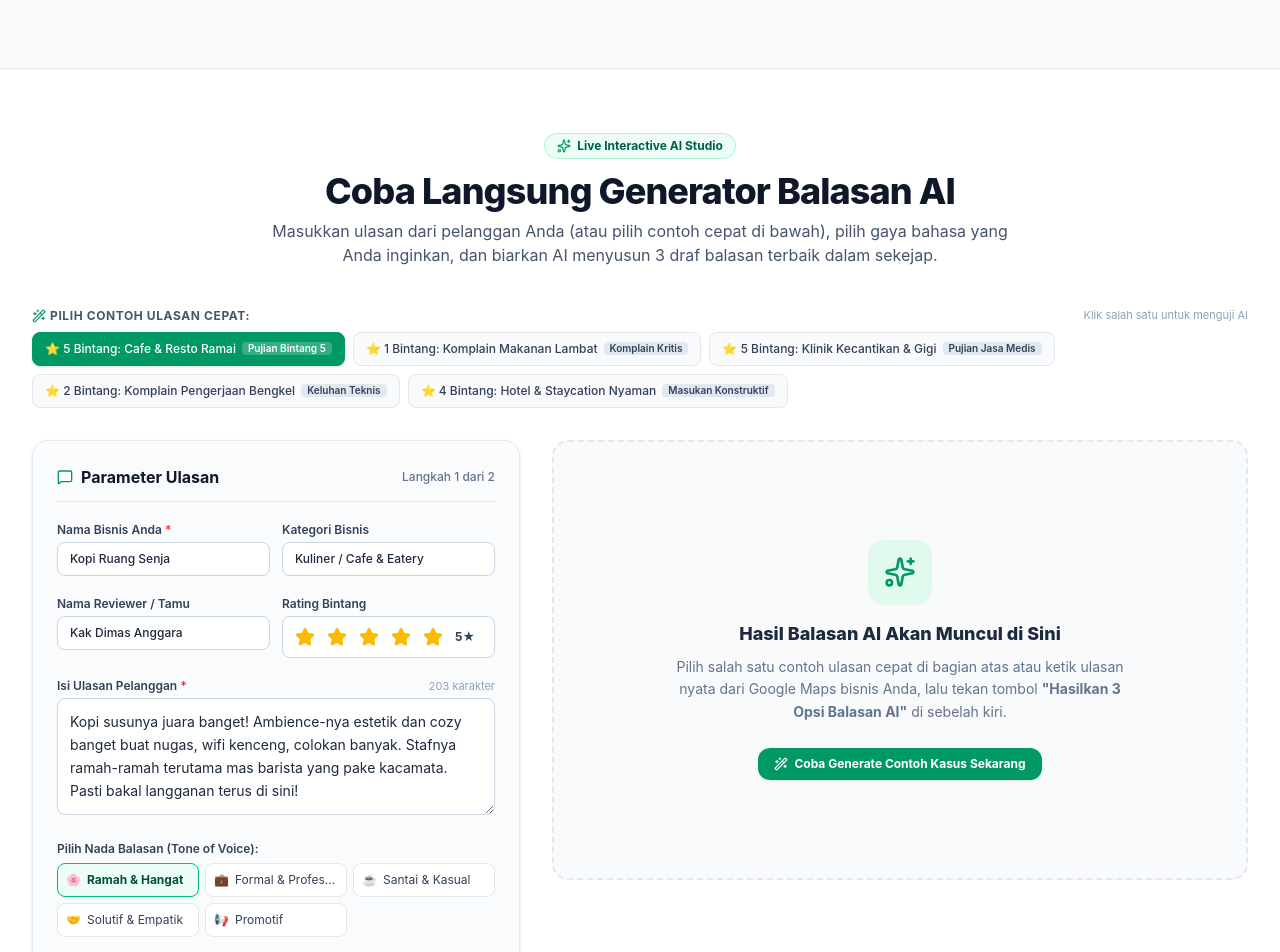
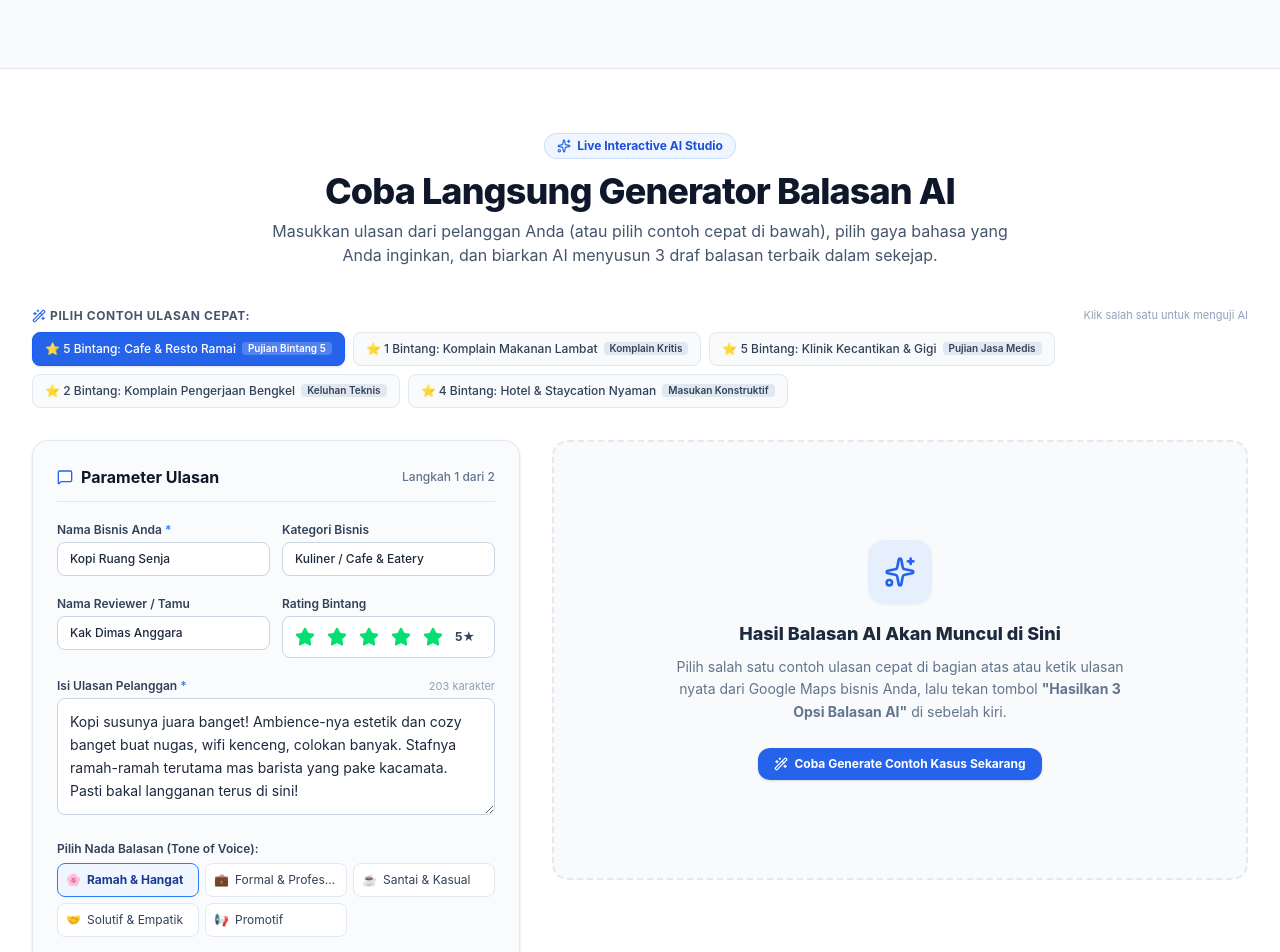
Before and after one commit to hakimarie/ketemuulasan, a React (Vite) app: page / in a window 1280 px wide. Shown: the part 1500-2452 px from the top of the page. Built offline with nearby package versions, Linux system fonts and the light colour scheme.

Commit message:
Align KetemuReview visual system with KetemuTerus brand DNA

```diff
--- a/src/components/GeneratorTool.tsx
+++ b/src/components/GeneratorTool.tsx
@@ -53,7 +53,7 @@ export const GeneratorTool: React.FC<GeneratorToolProps> = ({ onSendToInbox }) =
     { label: 'Ramah & Hangat', icon: '🌸', desc: 'Apresiatif & menyentuh hati' },
     { label: 'Formal & Profesional', icon: '💼', desc: 'Standar korporat & medis' },
     { label: 'Santai & Kasual', icon: '☕', desc: 'Luwes & cocok untuk kafe/fashion' },
-    { label: 'Solutif & Empatik', icon: '🤝', desc: 'Khusus redam komplain 1-3 bintang' },
+    { label: 'Solutif & Empatik', icon: '🤝', desc: 'Khusus blueam komplain 1-3 bintang' },
     { label: 'Promotif', icon: '📢', desc: 'Disertai promo menu/layanan baru' },
   ];
 
@@ -132,11 +132,11 @@ export const GeneratorTool: React.FC<GeneratorToolProps> = ({ onSendToInbox }) =
       <div className="max-w-7xl mx-auto px-4 sm:px-6 lg:px-8">
         {/* Section Header */}
         <div className="text-center max-w-3xl mx-auto mb-10">
-          <div className="inline-flex items-center gap-1.5 px-3 py-1 rounded-full bg-emerald-50 text-emerald-800 text-xs font-bold border border-emerald-200/80 mb-3">
-            <Sparkles className="w-3.5 h-3.5 text-emerald-600" />
+          <div className="inline-flex items-center gap-1.5 px-3 py-1 rounded-full bg-[#EFF6FF] text-[#1D4ED8] text-xs font-bold border border-[#BFDBFE]/80 mb-3">
+            <Sparkles className="w-3.5 h-3.5 text-[#2563EB]" />
             Live Interactive AI Studio
           </div>
-          <h2 className="text-3xl sm:text-4xl font-extrabold text-slate-900 tracking-tight">
+          <h2 className="text-3xl sm:text-4xl font-extrabold text-[#0F172A] tracking-tight">
             Coba Langsung Generator Balasan AI
           </h2>
           <p className="mt-2 text-slate-600 text-sm sm:text-base">
@@ -149,7 +149,7 @@ export const GeneratorTool: React.FC<GeneratorToolProps> = ({ onSendToInbox }) =
         <div className="mb-8">
           <div className="flex items-center justify-between mb-2">
             <span className="text-xs font-bold text-slate-600 uppercase tracking-wider flex items-center gap-1">
-              <Wand2 className="w-3.5 h-3.5 text-emerald-600" /> Pilih Contoh Ulasan Cepat:
+              <Wand2 className="w-3.5 h-3.5 text-[#2563EB]" /> Pilih Contoh Ulasan Cepat:
             </span>
             <span className="text-[11px] text-slate-400">Klik salah satu untuk menguji AI</span>
           </div>
@@ -160,7 +160,7 @@ export const GeneratorTool: React.FC<GeneratorToolProps> = ({ onSendToInbox }) =
                 onClick={() => handleApplyPreset(preset)}
                 className={`text-xs px-3 py-2 rounded-lg border font-medium transition-all flex items-center gap-1.5 ${
                   reviewText === preset.reviewText
-                    ? 'bg-emerald-600 text-white border-emerald-600 shadow-sm'
+                    ? 'bg-[#2563EB] text-white border-blue-600 shadow-sm'
                     : 'bg-slate-50 hover:bg-slate-100 text-slate-700 border-slate-200'
                 }`}
               >
@@ -180,8 +180,8 @@ export const GeneratorTool: React.FC<GeneratorToolProps> = ({ onSendToInbox }) =
           {/* LEFT COLUMN: Input Form (5 cols) */}
           <div className="lg:col-span-5 bg-slate-50/70 p-6 rounded-2xl border border-slate-200/90 shadow-sm space-y-5">
             <div className="flex items-center justify-between border-b border-slate-200 pb-3">
-              <h3 className="font-bold text-slate-900 text-base flex items-center gap-2">
-                <MessageSquare className="w-4 h-4 text-emerald-600" />
+              <h3 className="font-bold text-[#0F172A] text-base flex items-center gap-2">
+                <MessageSquare className="w-4 h-4 text-[#2563EB]" />
                 Parameter Ulasan
               </h3>
               <span className="text-xs text-slate-500 font-medium">Langkah 1 dari 2</span>
@@ -191,14 +191,14 @@ export const GeneratorTool: React.FC<GeneratorToolProps> = ({ onSendToInbox }) =
             <div className="grid grid-cols-1 sm:grid-cols-2 gap-3">
               <div>
                 <label className="block text-xs font-semibold text-slate-700 mb-1">
-                  Nama Bisnis Anda <span className="text-red-500">*</span>
+                  Nama Bisnis Anda <span className="text-blue-500">*</span>
                 </label>
                 <input
                   type="text"
                   value={businessName}
                   onChange={(e) => setBusinessName(e.target.value)}
                   placeholder="Contoh: Kopi Ruang Senja"
-                  className="w-full text-xs px-3 py-2 rounded-lg bg-white border border-slate-300 focus:outline-none focus:ring-2 focus:ring-emerald-500 focus:border-emerald-500 font-medium text-slate-800"
+                  className="w-full text-xs px-3 py-2 rounded-lg bg-white border border-slate-300 focus:outline-none focus:ring-2 focus:ring-blue-500 focus:border-blue-500 font-medium text-slate-800"
                 />
               </div>
 
@@ -211,7 +211,7 @@ export const GeneratorTool: React.FC<GeneratorToolProps> = ({ onSendToInbox }) =
                   value={businessType}
                   onChange={(e) => setBusinessType(e.target.value)}
                   placeholder="Kuliner, Klinik, Bengkel"
-                  className="w-full text-xs px-3 py-2 rounded-lg bg-white border border-slate-300 focus:outline-none focus:ring-2 focus:ring-emerald-500 focus:border-emerald-500 font-medium text-slate-800"
+                  className="w-full text-xs px-3 py-2 rounded-lg bg-white border border-slate-300 focus:outline-none focus:ring-2 focus:ring-blue-500 focus:border-blue-500 font-medium text-slate-800"
                 />
               </div>
             </div>
@@ -227,7 +227,7 @@ export const GeneratorTool: React.FC<GeneratorToolProps> = ({ onSendToInbox }) =
                   value={reviewerName}
                   onChange={(e) => setReviewerName(e.target.value)}
                   placeholder="Contoh: Kak Dimas"
-                  className="w-full text-xs px-3 py-2 rounded-lg bg-white border border-slate-300 focus:outline-none focus:ring-2 focus:ring-emerald-500 focus:border-emerald-500 font-medium text-slate-800"
+                  className="w-full text-xs px-3 py-2 rounded-lg bg-white border border-slate-300 focus:outline-none focus:ring-2 focus:ring-blue-500 focus:border-blue-500 font-medium text-slate-800"
                 />
               </div>
 
@@ -253,7 +253,7 @@ export const GeneratorTool: React.FC<GeneratorToolProps> = ({ onSendToInbox }) =
                       <Star
                         className={`w-5 h-5 ${
                           starVal <= rating
-                            ? 'text-amber-400 fill-amber-400'
+                            ? 'text-green-400 fill-green-400'
                             : 'text-slate-300'
                         }`}
                       />
@@ -270,7 +270,7 @@ export const GeneratorTool: React.FC<GeneratorToolProps> = ({ onSendToInbox }) =
             <div>
               <div className="flex items-center justify-between mb-1">
                 <label className="block text-xs font-semibold text-slate-700">
-                  Isi Ulasan Pelanggan <span className="text-red-500">*</span>
+                  Isi Ulasan Pelanggan <span className="text-blue-500">*</span>
                 </label>
                 <span className="text-[11px] text-slate-400">
                   {reviewText.length} karakter
@@ -281,7 +281,7 @@ export const GeneratorTool: React.FC<GeneratorToolProps> = ({ onSendToInbox }) =
                 value={reviewText}
                 onChange={(e) => setReviewText(e.target.value)}
                 placeholder="Tulis atau salin ulasan yang diberikan pelanggan di Google Maps..."
-                className="w-full text-xs sm:text-sm p-3 rounded-lg bg-white border border-slate-300 focus:outline-none focus:ring-2 focus:ring-emerald-500 focus:border-emerald-500 text-slate-800 leading-relaxed resize-y"
+                className="w-full text-xs sm:text-sm p-3 rounded-lg bg-white border border-slate-300 focus:outline-none focus:ring-2 focus:ring-blue-500 focus:border-blue-500 text-slate-800 leading-relaxed resize-y"
               />
             </div>
 
@@ -298,7 +298,7 @@ export const GeneratorTool: React.FC<GeneratorToolProps> = ({ onSendToInbox }) =
                     onClick={() => setTone(item.label)}
                     className={`p-2 rounded-lg text-left border transition-all text-xs ${
                       tone === item.label
-                        ? 'bg-emerald-50 border-emerald-500 text-emerald-900 font-bold shadow-xs'
+                        ? 'bg-[#EFF6FF] border-blue-500 text-blue-900 font-bold shadow-xs'
                         : 'bg-white border-slate-200 text-slate-700 hover:bg-slate-50'
                     }`}
                   >
@@ -319,7 +319,7 @@ export const GeneratorTool: React.FC<GeneratorToolProps> = ({ onSendToInbox }) =
               <select
                 value={language}
                 onChange={(e) => setLanguage(e.target.value)}
-                className="w-full text-xs px-3 py-2 rounded-lg bg-white border border-slate-300 focus:outline-none focus:ring-2 focus:ring-emerald-500 text-slate-800 font-medium"
+                className="w-full text-xs px-3 py-2 rounded-lg bg-white border border-slate-300 focus:outline-none focus:ring-2 focus:ring-blue-500 text-slate-800 font-medium"
               >
                 {LANGUAGE_OPTIONS.map((lang) => (
                   <option key={lang} value={lang}>
@@ -334,7 +334,7 @@ export const GeneratorTool: React.FC<GeneratorToolProps> = ({ onSendToInbox }) =
               <button
                 type="button"
                 onClick={() => setShowAdvanced(!showAdvanced)}
-                className="flex items-center justify-between w-full text-xs font-semibold text-slate-600 hover:text-slate-900 py-1"
+                className="flex items-center justify-between w-full text-xs font-semibold text-slate-600 hover:text-[#0F172A] py-1"
               >
                 <span className="flex items-center gap-1.5">
                   <SlidersHorizontal className="w-3.5 h-3.5 text-slate-500" />
@@ -354,21 +354,21 @@ export const GeneratorTool: React.FC<GeneratorToolProps> = ({ onSendToInbox }) =
                       value={promotion}
                       onChange={(e) => setPromotion(e.target.value)}
                       placeholder="Contoh: diskon 15% untuk repeat order"
-                      className="w-full px-2.5 py-1.5 rounded-md bg-white border border-slate-300 text-xs focus:ring-2 focus:ring-emerald-500"
+                      className="w-full px-2.5 py-1.5 rounded-md bg-white border border-slate-300 text-xs focus:ring-2 focus:ring-blue-500"
                     />
                   </div>
 
                   {rating <= 3 && (
                     <div>
-                      <label className="block text-[11px] font-semibold text-amber-800 mb-1 flex items-center gap-1">
-                        <AlertTriangle className="w-3 h-3 text-amber-600" /> Kontak Penyelesaian Komplain (WA / CS):
+                      <label className="block text-[11px] font-semibold text-[#237A45] mb-1 flex items-center gap-1">
+                        <AlertTriangle className="w-3 h-3 text-[#2F9E59]" /> Kontak Penyelesaian Komplain (WA / CS):
                       </label>
                       <input
                         type="text"
                         value={contactResolution}
                         onChange={(e) => setContactResolution(e.target.value)}
                         placeholder="Contoh: WhatsApp Manajer di 0812-xxxx-xxxx"
-                        className="w-full px-2.5 py-1.5 rounded-md bg-amber-50 border border-amber-300 text-xs text-amber-950 font-medium focus:ring-2 focus:ring-amber-500"
+                        className="w-full px-2.5 py-1.5 rounded-md bg-[#ECFDF3] border border-green-300 text-xs text-green-950 font-medium focus:ring-2 focus:ring-green-500"
                       />
                     </div>
                   )}
@@ -382,7 +382,7 @@ export const GeneratorTool: React.FC<GeneratorToolProps> = ({ onSendToInbox }) =
                       value={customNotes}
                       onChange={(e) => setCustomNotes(e.target.value)}
                       placeholder="Contoh: sampaikan bahwa AC sudah kami perbaiki kemarin"
-                      className="w-full px-2.5 py-1.5 rounded-md bg-white border border-slate-300 text-xs focus:ring-2 focus:ring-emerald-500"
+                      className="w-full px-2.5 py-1.5 rounded-md bg-white border border-slate-300 text-xs focus:ring-2 focus:ring-blue-500"
                     />
                   </div>
                 </div>
@@ -394,7 +394,7 @@ export const GeneratorTool: React.FC<GeneratorToolProps> = ({ onSendToInbox }) =
               type="button"
               disabled={isLoading || !reviewText.trim()}
               onClick={handleGenerate}
-              className="w-full py-3.5 px-4 rounded-xl bg-gradient-to-r from-emerald-600 via-teal-600 to-emerald-700 hover:from-emerald-700 hover:to-teal-800 text-white font-bold text-sm shadow-md shadow-emerald-600/20 hover:shadow-lg transition-all flex items-center justify-center gap-2 disabled:opacity-50 disabled:cursor-not-allowed group cursor-pointer"
+              className="w-full py-3.5 px-4 rounded-xl bg-gradient-to-r from-blue-600 via-green-600 to-blue-700 hover:from-blue-700 hover:to-green-800 text-white font-bold text-sm shadow-md shadow-blue-600/20 hover:shadow-lg transition-all flex items-center justify-center gap-2 disabled:opacity-50 disabled:cursor-not-allowed group cursor-pointer"
             >
               {isLoading ? (
                 <>
@@ -403,7 +403,7 @@ export const GeneratorTool: React.FC<GeneratorToolProps> = ({ onSendToInbox }) =
                 </>
               ) : (
                 <>
-                  <Sparkles className="w-4 h-4 text-emerald-200 group-hover:rotate-12 transition-transform" />
+                  <Sparkles className="w-4 h-4 text-blue-200 group-hover:rotate-12 transition-transform" />
                   <span>Hasilkan 3 Opsi Balasan AI</span>
                 </>
               )}
@@ -415,10 +415,10 @@ export const GeneratorTool: React.FC<GeneratorToolProps> = ({ onSendToInbox }) =
             {result ? (
               <div className="space-y-6 animate-in fade-in duration-300">
                 {/* Sentiment Analysis Bar */}
-                <div className="bg-slate-900 text-white p-5 rounded-2xl shadow-lg border border-slate-800">
-                  <div className="flex items-center justify-between border-b border-slate-800 pb-3">
+                <div className="bg-[#0F172A] text-white p-5 rounded-2xl shadow-lg border border-[#0F172A]">
+                  <div className="flex items-center justify-between border-b border-[#0F172A] pb-3">
                     <div className="flex items-center gap-2">
-                      <span className="p-1.5 rounded-lg bg-emerald-500/20 text-emerald-400">
+                      <span className="p-1.5 rounded-lg bg-[#EFF6FF]0/20 text-blue-400">
                         <CheckCircle2 className="w-4 h-4" />
                       </span>
                       <div>
@@ -431,10 +431,10 @@ export const GeneratorTool: React.FC<GeneratorToolProps> = ({ onSendToInbox }) =
                       <span
                         className={`text-xs font-bold px-2.5 py-1 rounded-full uppercase tracking-wider ${
                           result.analysis.sentiment === 'positive'
-                            ? 'bg-emerald-500/20 text-emerald-300 border border-emerald-500/30'
+                            ? 'bg-[#EFF6FF]0/20 text-blue-300 border border-blue-500/30'
                             : result.analysis.sentiment === 'negative'
-                            ? 'bg-red-500/20 text-red-300 border border-red-500/30'
-                            : 'bg-amber-500/20 text-amber-300 border border-amber-500/30'
+                            ? 'bg-[#EFF6FF]0/20 text-blue-300 border border-blue-500/30'
+                            : 'bg-[#ECFDF3]0/20 text-green-300 border border-green-500/30'
                         }`}
                       >
                         {result.analysis.sentiment === 'positive'
@@ -443,7 +443,7 @@ export const GeneratorTool: React.FC<GeneratorToolProps> = ({ onSendToInbox }) =
                           ? 'Komplain Kritis'
                           : 'Netral'}
                       </span>
-                      <span className="text-xs font-black text-emerald-400">
+                      <span className="text-xs font-black text-blue-400">
                         {result.analysis.sentimentScore}%
                       </span>
                     </div>
@@ -470,10 +470,10 @@ export const GeneratorTool: React.FC<GeneratorToolProps> = ({ onSendToInbox }) =
                   </div>
 
                   {result.analysis.actionAdvice && (
-                    <div className="mt-4 pt-3 border-t border-slate-800/80 flex items-start gap-2 text-xs text-amber-300/90 bg-amber-950/20 p-2.5 rounded-xl border border-amber-900/30">
-                      <Lightbulb className="w-4 h-4 text-amber-400 shrink-0 mt-0.5" />
+                    <div className="mt-4 pt-3 border-t border-[#0F172A]/80 flex items-start gap-2 text-xs text-green-300/90 bg-green-950/20 p-2.5 rounded-xl border border-green-900/30">
+                      <Lightbulb className="w-4 h-4 text-green-400 shrink-0 mt-0.5" />
                       <div>
-                        <strong className="text-amber-300">Rekomendasi Tindakan Bisnis:</strong> {result.analysis.actionAdvice}
+                        <strong className="text-green-300">Rekomendasi Tindakan Bisnis:</strong> {result.analysis.actionAdvice}
                       </div>
                     </div>
                   )}
@@ -482,8 +482,8 @@ export const GeneratorTool: React.FC<GeneratorToolProps> = ({ onSendToInbox }) =
                 {/* 3 Generated Options */}
                 <div className="space-y-4">
                   <div className="flex items-center justify-between">
-                    <h3 className="font-extrabold text-slate-900 text-base flex items-center gap-2">
-                      <Sparkles className="w-4 h-4 text-emerald-600" />
+                    <h3 className="font-extrabold text-[#0F172A] text-base flex items-center gap-2">
+                      <Sparkles className="w-4 h-4 text-[#2563EB]" />
                       3 Variasi Balasan AI (Siap Salin & Pakai)
                     </h3>
                     <span className="text-xs text-slate-500 font-medium">Klik Salin atau Kirim</span>
@@ -497,10 +497,10 @@ export const GeneratorTool: React.FC<GeneratorToolProps> = ({ onSendToInbox }) =
                       {/* Option Header */}
                       <div className="flex items-center justify-between mb-3 border-b border-slate-100 pb-2.5">
                         <div className="flex items-center gap-2">
-                          <span className="w-6 h-6 rounded-full bg-emerald-100 text-emerald-800 flex items-center justify-center text-xs font-bold">
+                          <span className="w-6 h-6 rounded-full bg-blue-100 text-[#1D4ED8] flex items-center justify-center text-xs font-bold">
                             {idx + 1}
                           </span>
-                          <h4 className="font-bold text-slate-900 text-sm">{option.title}</h4>
+                          <h4 className="font-bold text-[#0F172A] text-sm">{option.title}</h4>
                           <span className="text-[11px] font-semibold px-2 py-0.5 rounded-full bg-slate-100 text-slate-700 border border-slate-200/80">
                             {option.badge}
                           </span>
@@ -525,7 +525,7 @@ export const GeneratorTool: React.FC<GeneratorToolProps> = ({ onSendToInbox }) =
                               ),
                             });
                           }}
-                          className="w-full text-xs sm:text-sm p-3 rounded-xl border border-emerald-400 focus:outline-none focus:ring-2 focus:ring-emerald-500 text-slate-800 leading-relaxed font-sans"
+                          className="w-full text-xs sm:text-sm p-3 rounded-xl border border-blue-400 focus:outline-none focus:ring-2 focus:ring-blue-500 text-slate-800 leading-relaxed font-sans"
                         />
                       ) : (
                         <div className="text-xs sm:text-sm text-slate-700 leading-relaxed bg-slate-50/70 p-3.5 rounded-xl border border-slate-100 font-normal">
@@ -548,7 +548,7 @@ export const GeneratorTool: React.FC<GeneratorToolProps> = ({ onSendToInbox }) =
                             onClick={() =>
                               setEditableOptionId(editableOptionId === option.id ? null : option.id)
                             }
-                            className="text-xs text-slate-600 hover:text-slate-900 font-medium px-2.5 py-1.5 rounded-lg border border-slate-200 hover:bg-slate-50 flex items-center gap-1"
+                            className="text-xs text-slate-600 hover:text-[#0F172A] font-medium px-2.5 py-1.5 rounded-lg border border-slate-200 hover:bg-slate-50 flex items-center gap-1"
                           >
                             <Edit3 className="w-3 h-3" />
                             {editableOptionId === option.id ? 'Selesai Edit' : 'Edit Teks'}
@@ -560,7 +560,7 @@ export const GeneratorTool: React.FC<GeneratorToolProps> = ({ onSendToInbox }) =
                             onClick={() => handleCopy(option.id, option.replyText)}
                             className={`text-xs font-bold px-3 py-1.5 rounded-lg transition-all flex items-center gap-1.5 cursor-pointer ${
                               copiedId === option.id
-                                ? 'bg-emerald-600 text-white shadow-xs'
+                                ? 'bg-[#2563EB] text-white shadow-xs'
                                 : 'bg-slate-100 hover:bg-slate-200 text-slate-800'
                             }`}
                           >
@@ -582,8 +582,8 @@ export const GeneratorTool: React.FC<GeneratorToolProps> = ({ onSendToInbox }) =
                               onClick={() => handleSendToInbox(option.id, option.replyText)}
                               className={`text-xs font-bold px-3 py-1.5 rounded-lg transition-all flex items-center gap-1.5 cursor-pointer ${
                                 sentSuccessId === option.id
-                                  ? 'bg-emerald-700 text-white'
-                                  : 'bg-emerald-600 hover:bg-emerald-700 text-white shadow-xs'
+                                  ? 'bg-blue-700 text-white'
+                                  : 'bg-[#2563EB] hover:bg-[#1D4ED8] text-white shadow-xs'
                               }`}
                             >
                               <Send className="w-3.5 h-3.5" />
@@ -599,7 +599,7 @@ export const GeneratorTool: React.FC<GeneratorToolProps> = ({ onSendToInbox }) =
             ) : (
               /* Empty state / placeholder prompt */
               <div className="bg-slate-50 rounded-2xl border-2 border-dashed border-slate-200 p-8 text-center flex flex-col items-center justify-center min-h-[440px]">
-                <div className="w-16 h-16 rounded-2xl bg-emerald-100/60 flex items-center justify-center text-emerald-600 mb-4 shadow-xs">
+                <div className="w-16 h-16 rounded-2xl bg-blue-100/60 flex items-center justify-center text-[#2563EB] mb-4 shadow-xs">
                   <Sparkles className="w-8 h-8" />
                 </div>
                 <h3 className="font-extrabold text-slate-800 text-lg">
@@ -613,7 +613,7 @@ export const GeneratorTool: React.FC<GeneratorToolProps> = ({ onSendToInbox }) =
                 <div className="mt-6 flex flex-wrap items-center justify-center gap-2">
                   <button
                     onClick={handleGenerate}
-                    className="px-4 py-2 rounded-xl bg-emerald-600 hover:bg-emerald-700 text-white text-xs font-bold shadow-sm flex items-center gap-1.5 transition-all"
+                    className="px-4 py-2 rounded-xl bg-[#2563EB] hover:bg-[#1D4ED8] text-white text-xs font-bold shadow-sm flex items-center gap-1.5 transition-all"
                   >
                     <Wand2 className="w-3.5 h-3.5" />
                     Coba Generate Contoh Kasus Sekarang
```
